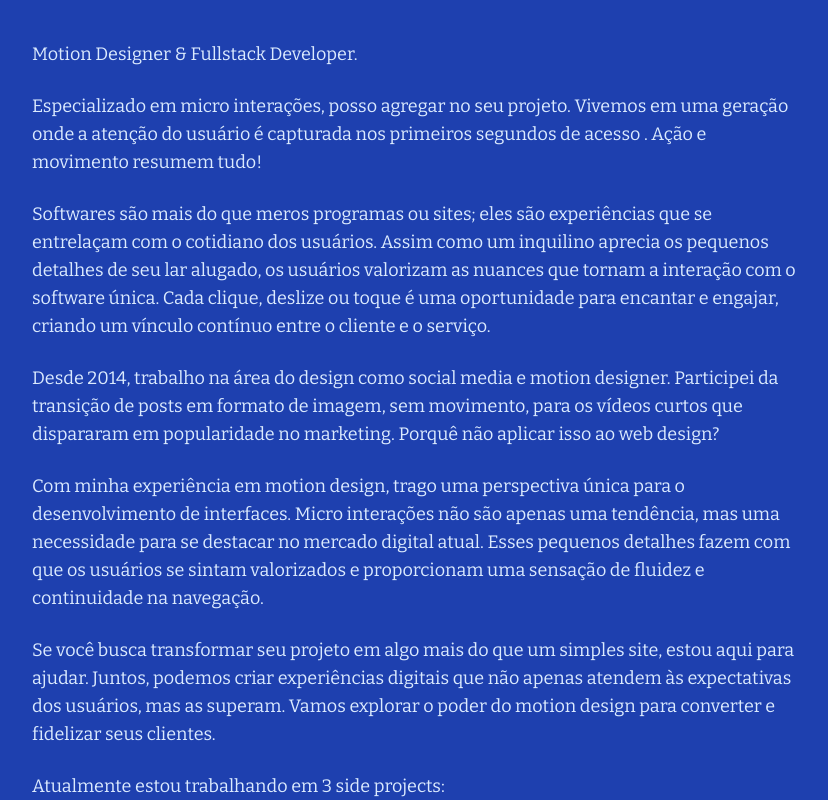
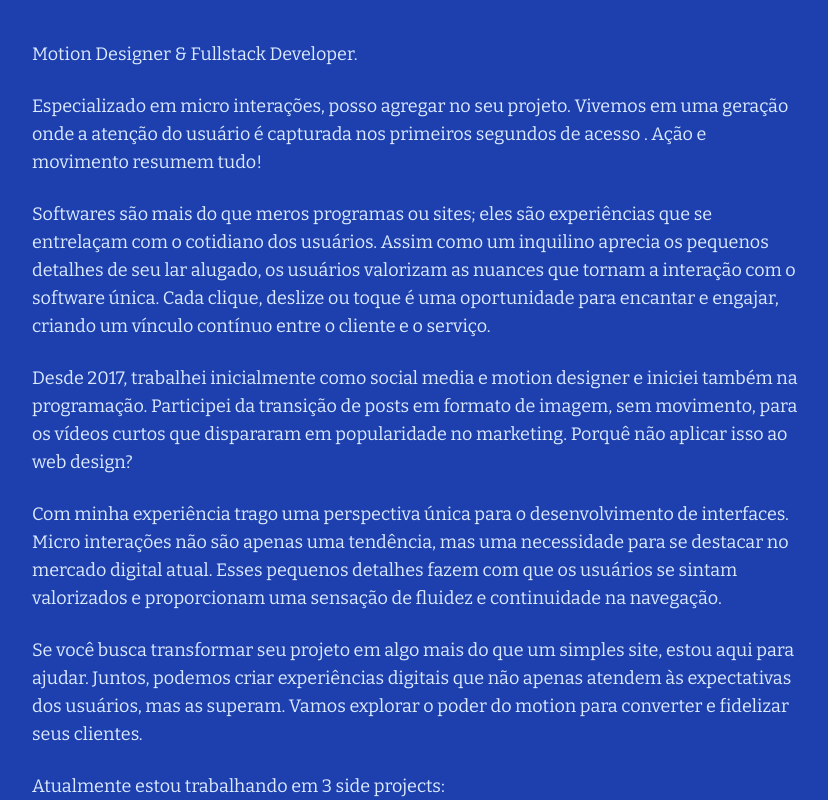
Before and after one commit to gildemardev/gildemar.dev, a Next.js app: page / in a window 1280 px wide. Shown: the top 800 px of the page, without its empty margins (224-1052 px from the left). Built offline with nearby package versions, Linux system fonts and the light colour scheme.

Commit message:
:speech_balloon: better home text copy

```diff
--- a/src/app/page.tsx
+++ b/src/app/page.tsx
@@ -27,15 +27,15 @@ export default function Home() {
 					e engajar, criando um vínculo contínuo entre o cliente e o serviço.
 				</Paragraph>
 				<Paragraph>
-					Desde 2014, trabalho na área do design como social media e motion
-					designer. Participei da transição de posts em formato de imagem, sem
-					movimento, para os vídeos curtos que dispararam em popularidade no
-					marketing. Porquê não aplicar isso ao web design?
+					Desde 2017, trabalhei inicialmente como social media e motion designer
+					e iniciei também na programação. Participei da transição de posts em
+					formato de imagem, sem movimento, para os vídeos curtos que dispararam
+					em popularidade no marketing. Porquê não aplicar isso ao web design?
 				</Paragraph>
 				<Paragraph>
-					Com minha experiência em motion design, trago uma perspectiva única
-					para o desenvolvimento de interfaces. Micro interações não são apenas
-					uma tendência, mas uma necessidade para se destacar no mercado digital
+					Com minha experiência trago uma perspectiva única para o
+					desenvolvimento de interfaces. Micro interações não são apenas uma
+					tendência, mas uma necessidade para se destacar no mercado digital
 					atual. Esses pequenos detalhes fazem com que os usuários se sintam
 					valorizados e proporcionam uma sensação de fluidez e continuidade na
 					navegação.
@@ -44,8 +44,8 @@ export default function Home() {
 					Se você busca transformar seu projeto em algo mais do que um simples
 					site, estou aqui para ajudar. Juntos, podemos criar experiências
 					digitais que não apenas atendem às expectativas dos usuários, mas as
-					superam. Vamos explorar o poder do motion design para converter e
-					fidelizar seus clientes.
+					superam. Vamos explorar o poder do motion para converter e fidelizar
+					seus clientes.
 				</Paragraph>
 				<Paragraph>Atualmente estou trabalhando em 3 side projects:</Paragraph>
 				<ul className='text-lg space-y-2 mt-2'>
```
